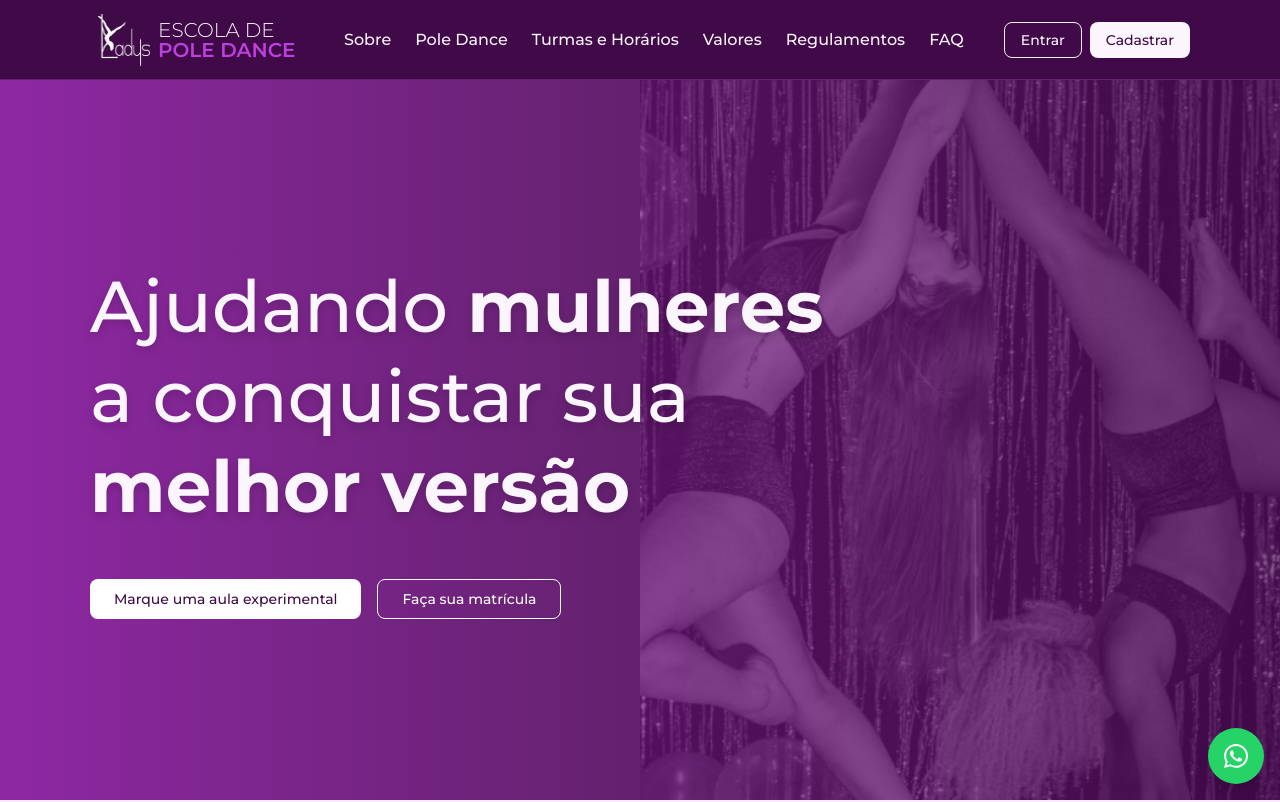
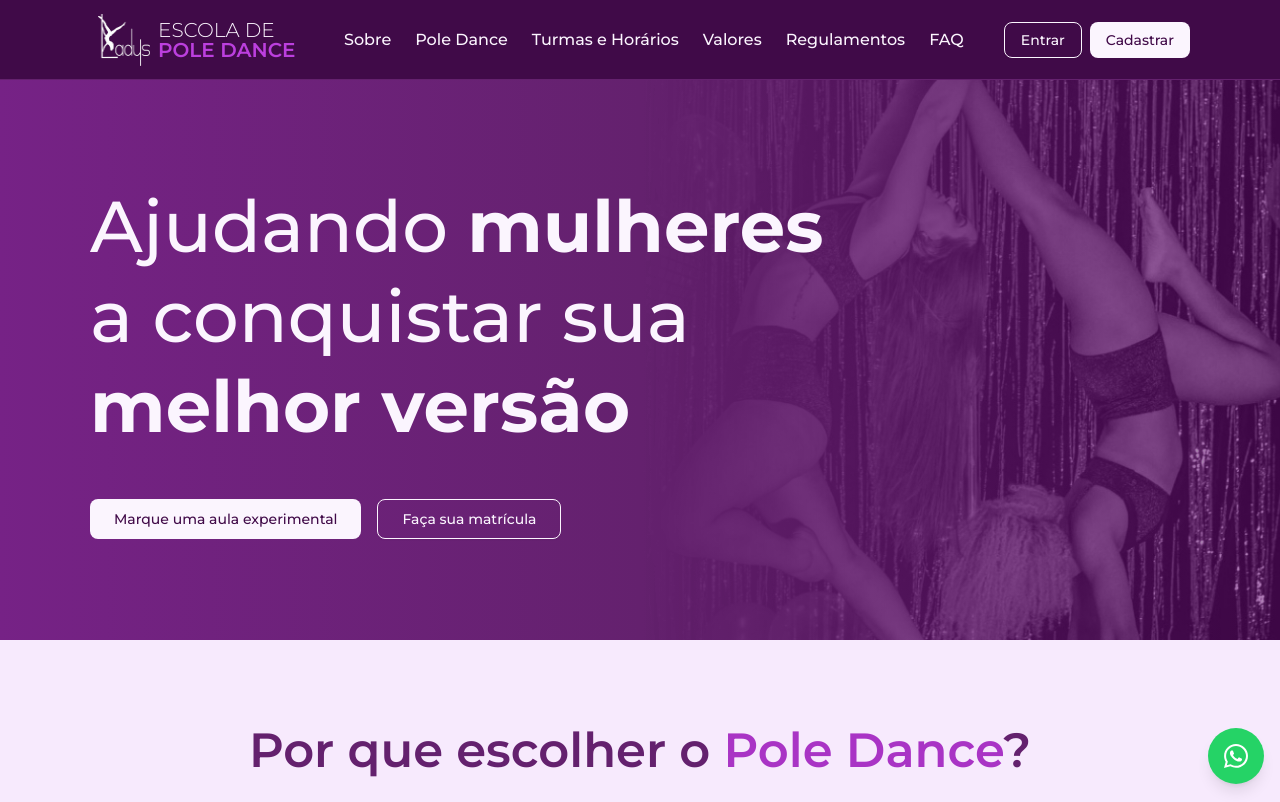
Before and after one commit to mdsreq-fga-unb/REQ-2025.2-T01-EscolaPoleDance, a React (Vite) app in the folder frontend/: page / in a window 1280 px wide. Shown: the top 802 px of the page. Built offline with nearby package versions, Linux system fonts and the light colour scheme.

Commit message:
12 style: Fine-tune layout and color adjustments for HeroSection

```diff
--- a/frontend/src/pages/LandingPage.tsx
+++ b/frontend/src/pages/LandingPage.tsx
@@ -1,20 +1,20 @@
-import Navbar from "../components/layout/Navbar";
-import heroImage from "../assets/img/hero/hero-img.png";
 import Footer from "@/components/layout/Footer";
-import { Button } from "@/components/ui/button";
-import BenefitsCarousel from "@/components/ui/BenefitsCarousel";
-import joemalAbdon from "../assets/img/about/joemalAbdon.jpg";
-import TestimonialCarousel from "@/components/ui/TestimonialCarousel";
-import InfoCard from "@/components/ui/InfoCard";
-import { Link } from "react-router-dom";
-import { FaWhatsapp } from "react-icons/fa";
 import {
   Accordion,
   AccordionContent,
   AccordionItem,
   AccordionTrigger,
 } from "@/components/ui/accordion";
+import BenefitsCarousel from "@/components/ui/BenefitsCarousel";
+import { Button } from "@/components/ui/button";
 import ButtonWhatsapp from "@/components/ui/ButtonWhatsapp";
+import InfoCard from "@/components/ui/InfoCard";
+import TestimonialCarousel from "@/components/ui/TestimonialCarousel";
+import { FaWhatsapp } from "react-icons/fa";
+import { Link } from "react-router-dom";
+import joemalAbdon from "../assets/img/about/joemalAbdon.jpg";
+import heroImage from "../assets/img/hero/hero-img.png";
+import Navbar from "../components/layout/Navbar";
 
 export default function LandingPage() {
   return (
@@ -38,14 +38,14 @@ export default function LandingPage() {
 export function HeroSection() {
   return (
     <section
-      className="relative w-full mt-20 min-h-[calc(100vh-5rem)] bg-gradient-to-r from-fuchsia-pink-700 via-fuchsia-pink-900 to-fuchsia-pink-950 font-[Montserrat] text-fuchsia-pink-50
-                 flex flex-col md:flex-row justify-between items-center overflow-hidden"
+      className="relative w-full mt-20 min-h-[50vh] sm:min-h-[60vh] md:min-h-[70vh] bg-gradient-to-r from-fuchsia-pink-800 via-fuchsia-pink-900 to-fuchsia-pink-950 text-fuchsia-pink-50
+                 flex flex-col md:flex-row justify-between items-center z-0"
     >
-      <div className="absolute inset-0 md:left-1/2 md:top-0 md:w-1/2 h-full">
+      <div className="absolute md:left-1/2 md:top-0 md:w-1/2 h-full">
         <img
           src={heroImage}
           alt="Ginasta de Pole Dance"
-          className="w-full h-full object-cover mix-blend-luminosity bg-gradient-to-r from-fuchsia-pink-950 to-transparent opacity-55"
+          className="w-full h-full object-cover mix-blend-luminosity [mask-image:linear-gradient(to_right,transparent,black)]"
         />
       </div>
 
@@ -53,26 +53,26 @@ export function HeroSection() {
         className="relative z-10 text-left md:text-left flex flex-col items-start md:items-start gap-8
                       p-8 md:p-[90px] h-full justify-center"
       >
-        <h1
+        <span
           className="text-4xl sm:text-5xl md:text-6xl lg:text-7xl
                        leading-tight sm:leading-tight md:leading-tight lg:leading-tight
-                        font-medium text-fuchsia-pink-50 drop-shadow-lg max-w-2xl md:max-w-3xl"
+                        font-medium text-fuchsia-pink-50 max-w-2xl md:max-w-3xl"
         >
           Ajudando <span className="font-bold">mulheres</span> a conquistar sua{" "}
           <span className="font-bold">melhor versão</span>
-        </h1>
+        </span>
 
         <div className="flex flex-col sm:flex-row gap-4 justify-center md:justify-start mt-4">
           <Button
             size="lg"
-            className="bg-white text-fuchsia-pink-950 hover:bg-gray-100"
+            className="bg-fuchsia-pink-50 text-fuchsia-pink-950 hover:bg-fuchsia-pink-100 cursor-pointer"
           >
             Marque uma aula experimental
           </Button>
           <Button
             variant="outline"
             size="lg"
-            className="border-white text-white bg-transparent hover:bg-white hover:text-fuchsia-pink-950"
+            className="border-fuchsia-pink-50 text-fuchsia-pink-50 bg-transparent hover:bg-fuchsia-pink-100 hover:text-fuchsia-pink-950 cursor-pointer"
           >
             Faça sua matrícula
           </Button>
```
